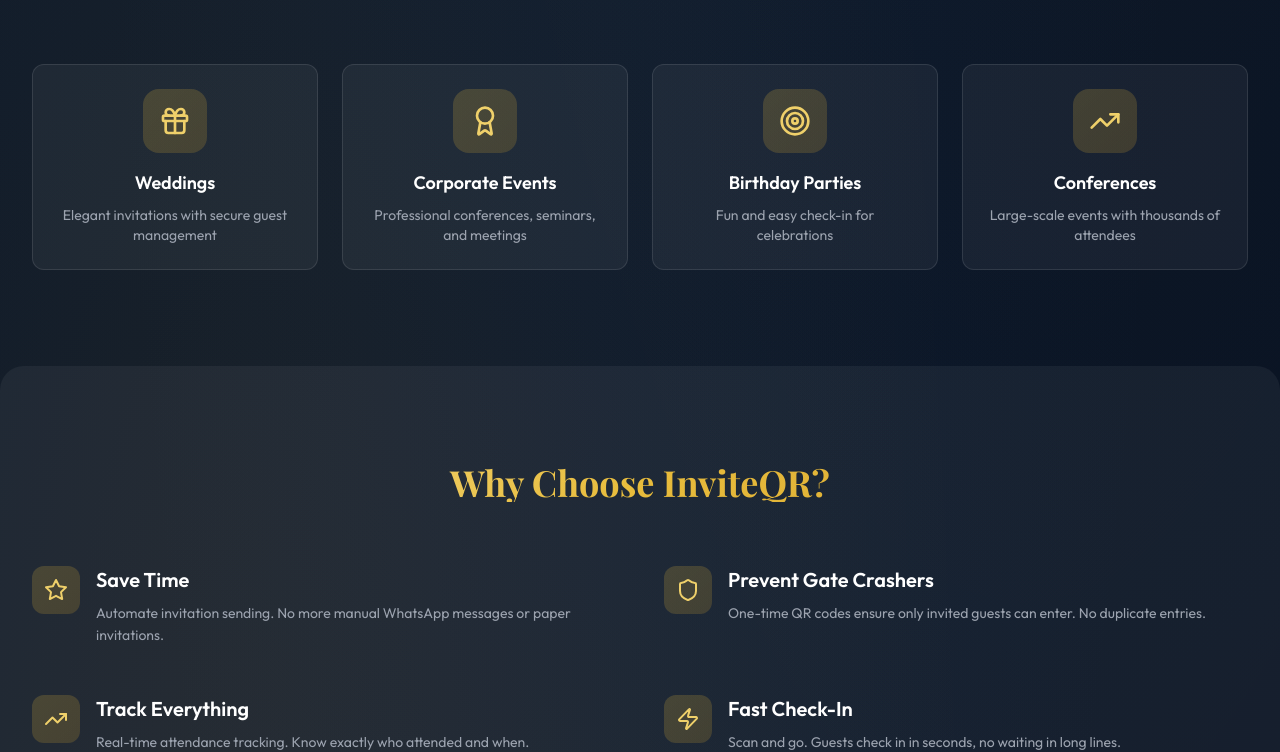
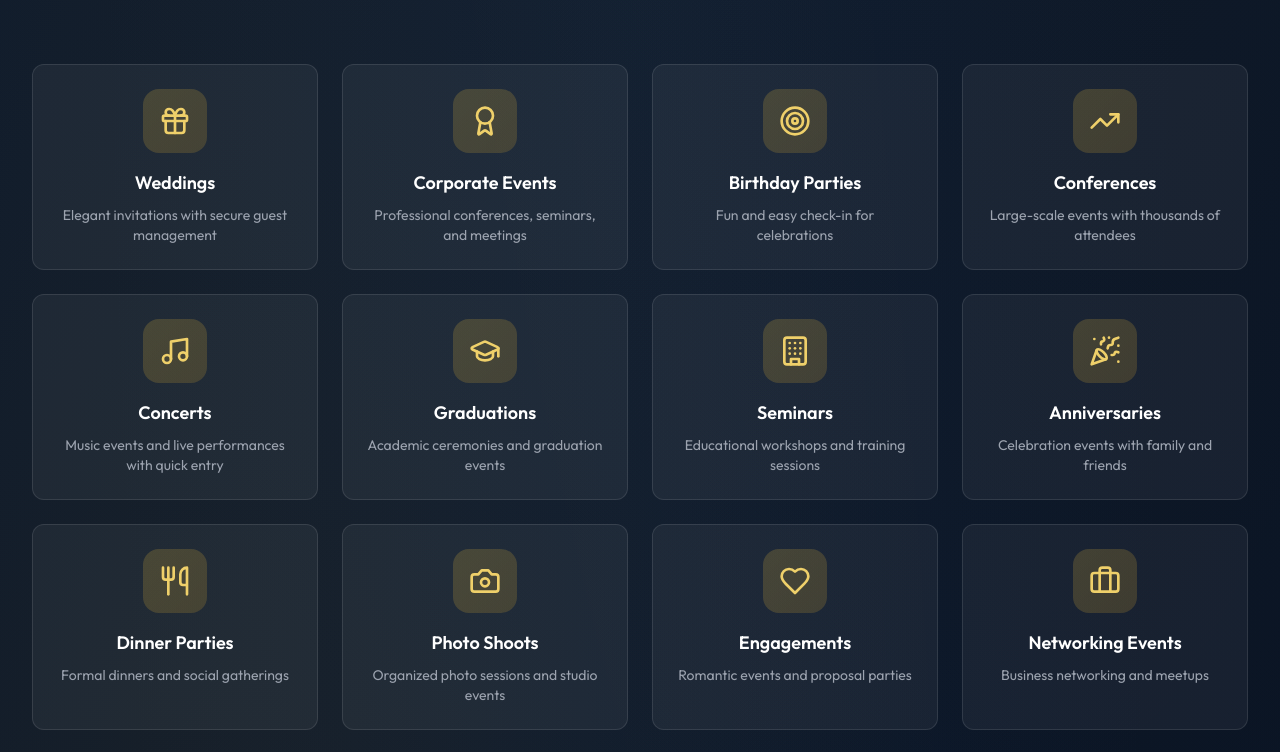
Before and after one commit to rankandrent/eventtrack, a Next.js app: page / in a window 1280 px wide. Shown: the part 3411-4163 px from the top of the page. Built offline with nearby package versions, Linux system fonts and the light colour scheme; a web font is replaced by a local one.

Commit message:
Added more event types to Perfect For section (16 events) and created WhatsApp API credentials guide

```diff
--- a/src/app/page.tsx
+++ b/src/app/page.tsx
@@ -6,7 +6,9 @@
   QrCode, Send, Users, CheckCircle2, Sparkles, Calendar, Shield, Zap,
   Menu, X, LogIn, UserPlus, Crown, MessageSquare, BarChart3,
   Download, Upload, Clock, Star, TrendingUp, Globe, Smartphone,
-  ArrowRight, Check, DollarSign, Gift, Award, Target
+  ArrowRight, Check, DollarSign, Gift, Award, Target, Music,
+  GraduationCap, Building, PartyPopper, Utensils, Camera,
+  Heart, Briefcase, Mic, Video
 } from 'lucide-react'
 import { useState } from 'react'
 
@@ -430,12 +432,24 @@
           </p>
         </div>
 
-        <div className="grid grid-cols-1 md:grid-cols-2 lg:grid-cols-4 gap-6">
+        <div className="grid grid-cols-1 sm:grid-cols-2 md:grid-cols-3 lg:grid-cols-4 gap-6">
           {[
             { icon: Gift, title: 'Weddings', description: 'Elegant invitations with secure guest management' },
             { icon: Award, title: 'Corporate Events', description: 'Professional conferences, seminars, and meetings' },
             { icon: Target, title: 'Birthday Parties', description: 'Fun and easy check-in for celebrations' },
             { icon: TrendingUp, title: 'Conferences', description: 'Large-scale events with thousands of attendees' },
+            { icon: Music, title: 'Concerts', description: 'Music events and live performances with quick entry' },
+            { icon: GraduationCap, title: 'Graduations', description: 'Academic ceremonies and graduation events' },
+            { icon: Building, title: 'Seminars', description: 'Educational workshops and training sessions' },
+            { icon: PartyPopper, title: 'Anniversaries', description: 'Celebration events with family and friends' },
+            { icon: Utensils, title: 'Dinner Parties', description: 'Formal dinners and social gatherings' },
+            { icon: Camera, title: 'Photo Shoots', description: 'Organized photo sessions and studio events' },
+            { icon: Heart, title: 'Engagements', description: 'Romantic events and proposal parties' },
+            { icon: Briefcase, title: 'Networking Events', description: 'Business networking and meetups' },
+            { icon: Mic, title: 'Workshops', description: 'Interactive learning and skill-building sessions' },
+            { icon: Video, title: 'Product Launches', description: 'Company launches and product reveals' },
+            { icon: Calendar, title: 'Festivals', description: 'Cultural festivals and community events' },
+            { icon: Users, title: 'Meetups', description: 'Social gatherings and community meetups' },
           ].map((useCase, i) => (
             <motion.div
               key={useCase.title}
```
Also changed, not shown: 1 other file (tests, documents, lock files or other folders).
